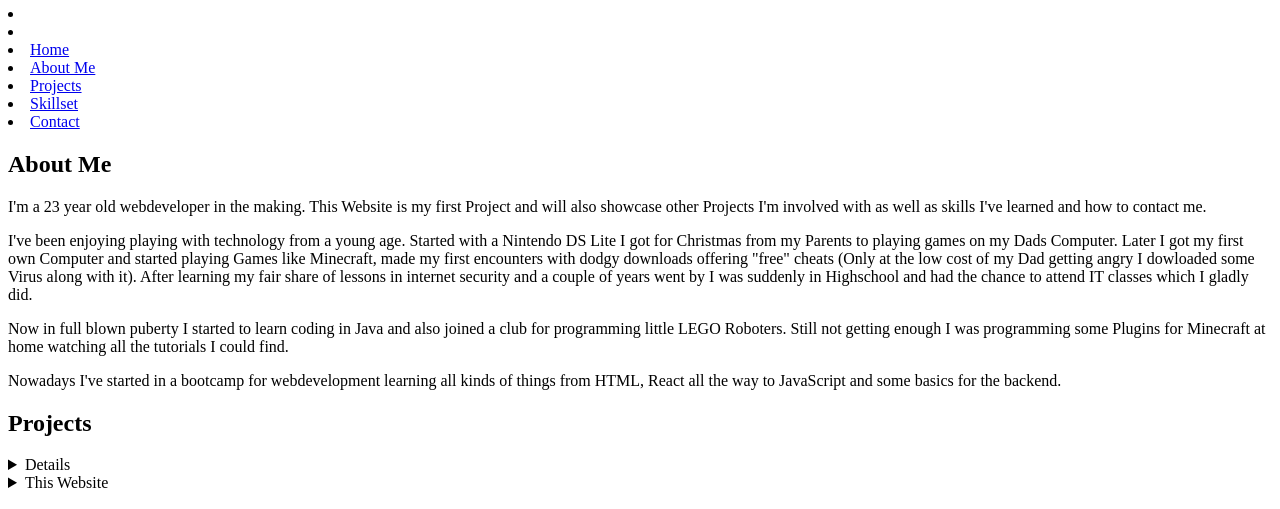
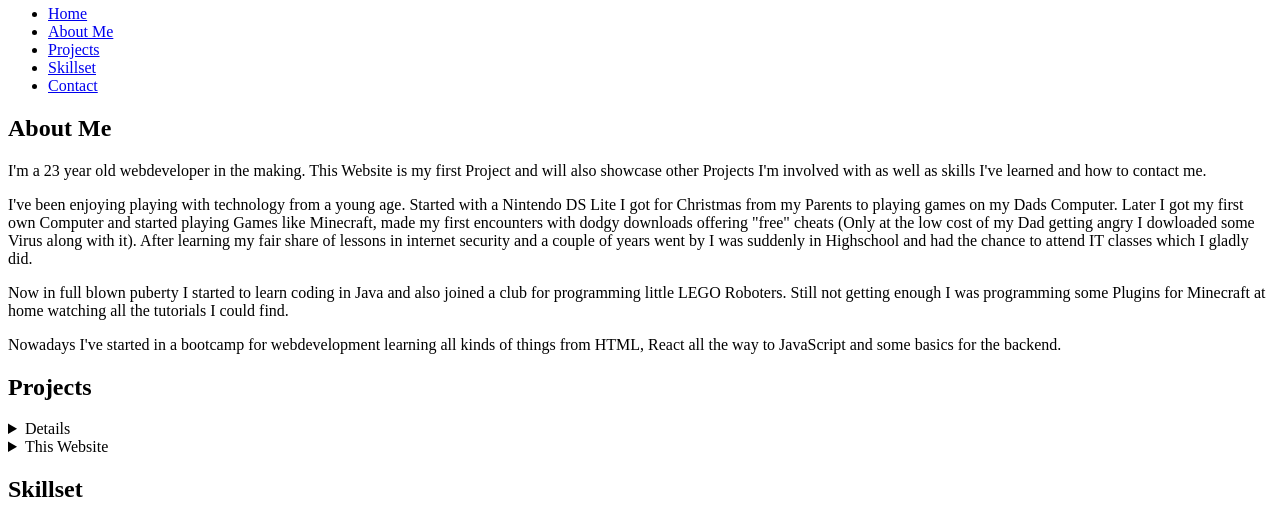
Before and after one commit to DBr-git/personal-website, a website: page index.html in a window 1280 px wide. Shown: the part 122-631 px from the top of the page. Drawn offline with Linux system fonts and the light colour scheme.

Commit message:
fixed syntax

```diff
--- a/index.html
+++ b/index.html
@@ -13,13 +13,13 @@
     </header>
 
     <!--Navigation later maybe to different pages-->
-    <li>
-      <li id="menu">
-      <li><a href="#home">Home</a></li>
-      <li><a href="#aboutme" Me>About Me</a></li>
-      <li><a href="#projects">Projects</a></li>
-      <li><a href="#skillset">Skillset</a></li>
-      <li><a href="#contact">Contact</a></li>
+    <nav>
+      <ul id="menu">
+        <li><a href="#home">Home</a></li>
+        <li><a href="#aboutme" Me>About Me</a></li>
+        <li><a href="#projects">Projects</a></li>
+        <li><a href="#skillset">Skillset</a></li>
+        <li><a href="#contact">Contact</a></li>
       </ul>
     </nav>
     <main>
```
